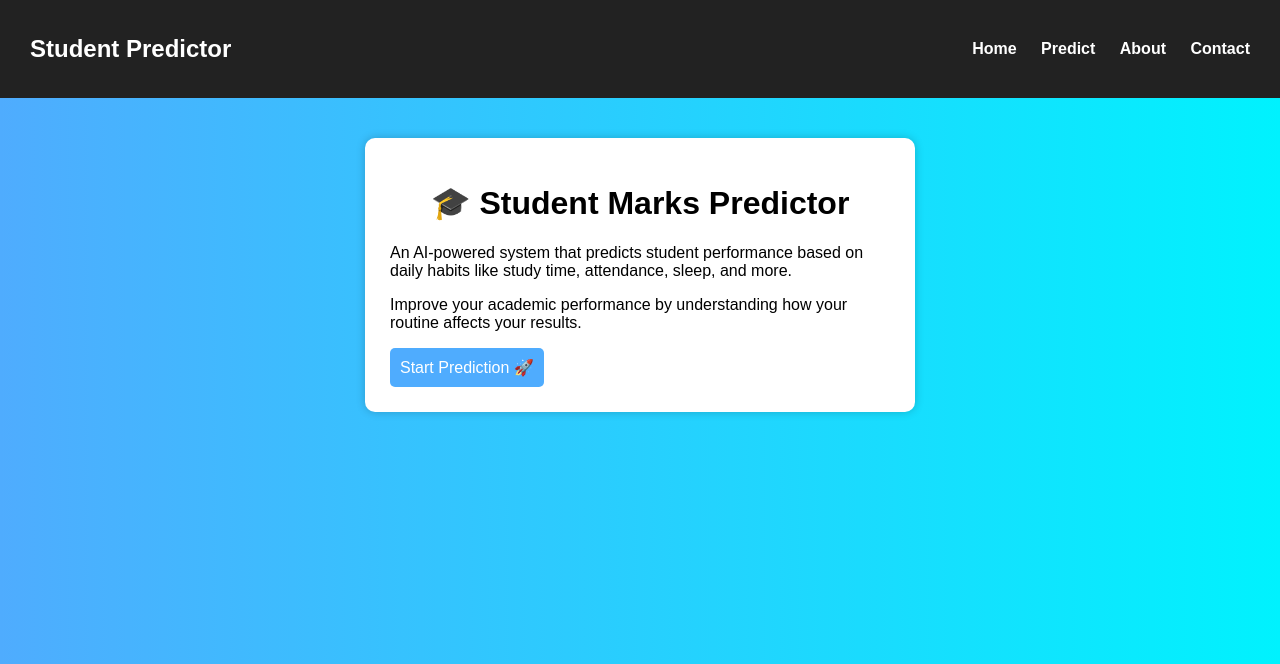
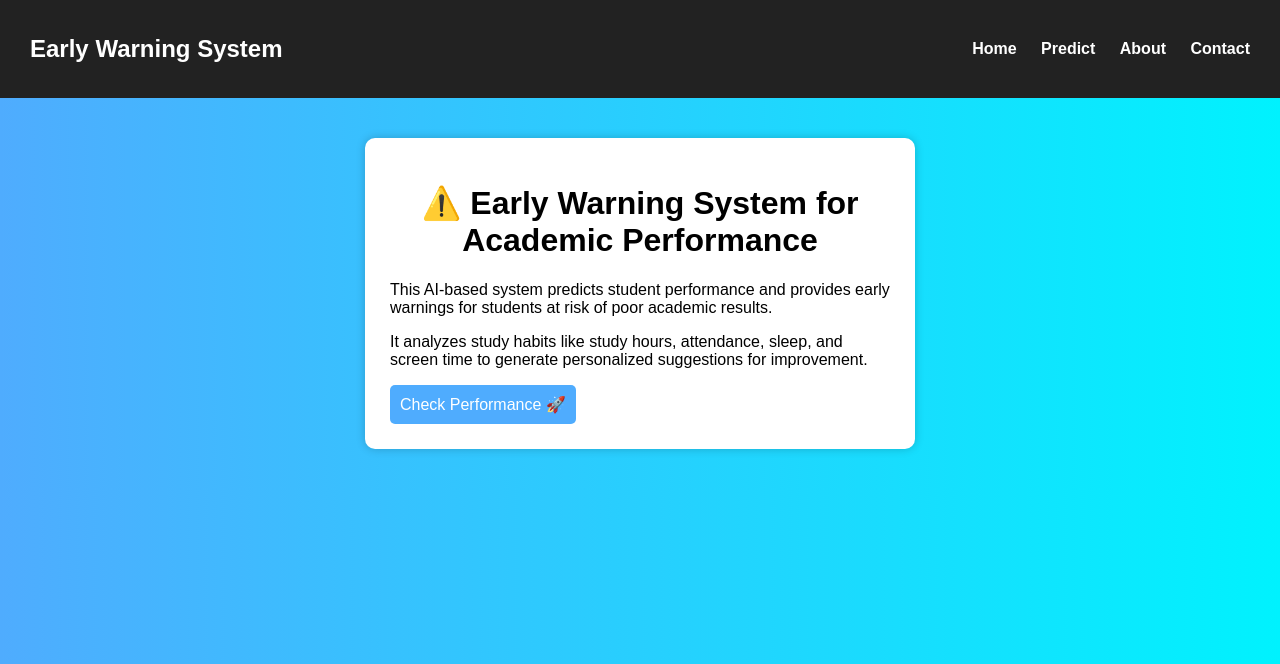
Before and after one commit to prakhar123771/studentmarkspredictor, a Flask app: page / in a window 1280 px wide. Shown: the top 664 px of the page. Run offline with Flask 3, Linux system fonts and the light colour scheme; parts of the project's set-up code (start-up, migrations or seed data) failed here and were passed over.

Commit message:
Update index.html

```diff
--- a/Student_project/templates/index.html
+++ b/Student_project/templates/index.html
@@ -7,7 +7,7 @@
 <body>
 
 <nav class="navbar">
-    <h2>Student Predictor</h2>
+    <h2>Early Warning System</h2>
     <div class="nav-links">
         <a href="/">Home</a>
         <a href="/predict">Predict</a>
@@ -17,20 +17,20 @@
 </nav>
 
 <div class="container">
-    <h1>🎓 Student Marks Predictor</h1>
+    <h1>⚠️ Early Warning System for Academic Performance</h1>
 
     <p>
-        An AI-powered system that predicts student performance based on daily habits
-        like study time, attendance, sleep, and more.
+        This AI-based system predicts student performance and provides early warnings
+        for students at risk of poor academic results.
     </p>
 
     <p>
-        Improve your academic performance by understanding how your routine affects your results.
+        It analyzes study habits like study hours, attendance, sleep, and screen time
+        to generate personalized suggestions for improvement.
     </p>
 
-    <!-- FIXED BUTTON -->
     <form action="/predict" method="GET">
-        <button type="submit">Start Prediction 🚀</button>
+        <button type="submit">Check Performance 🚀</button>
     </form>
 
 </div>
```
